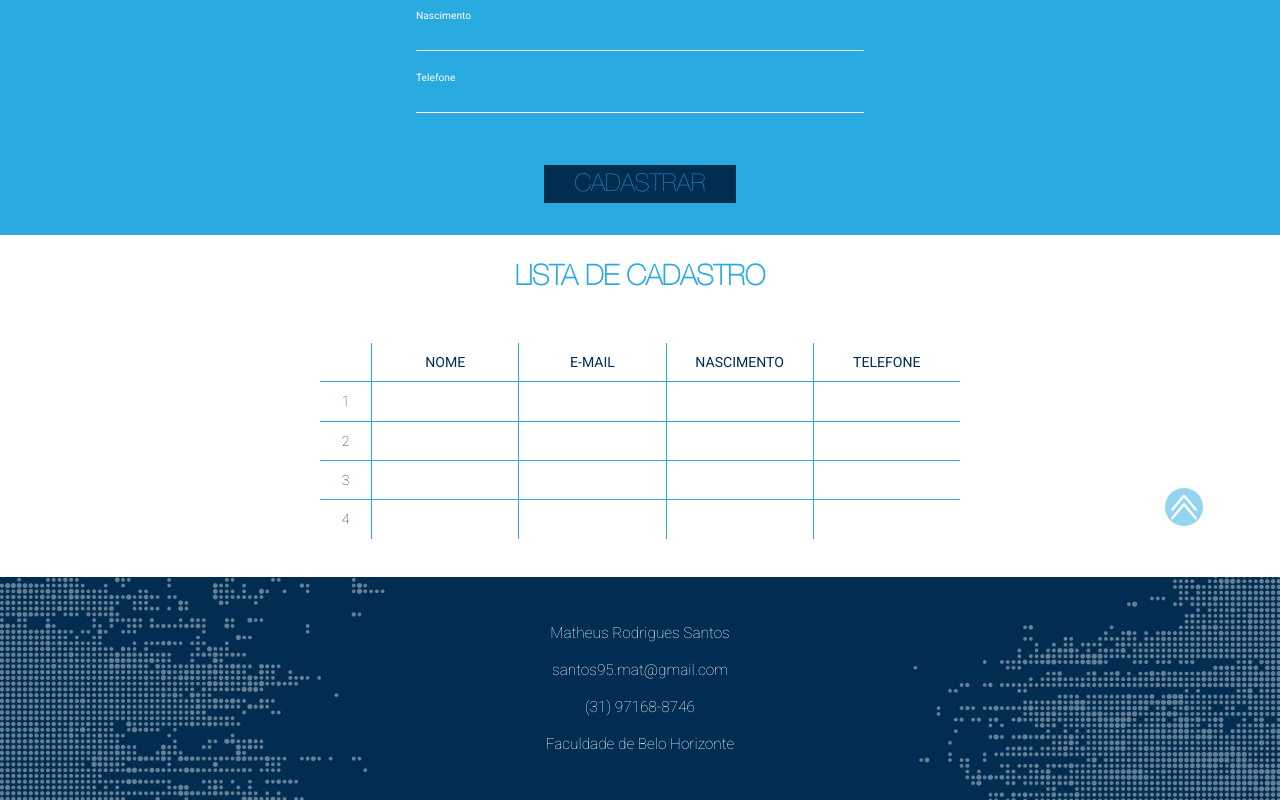
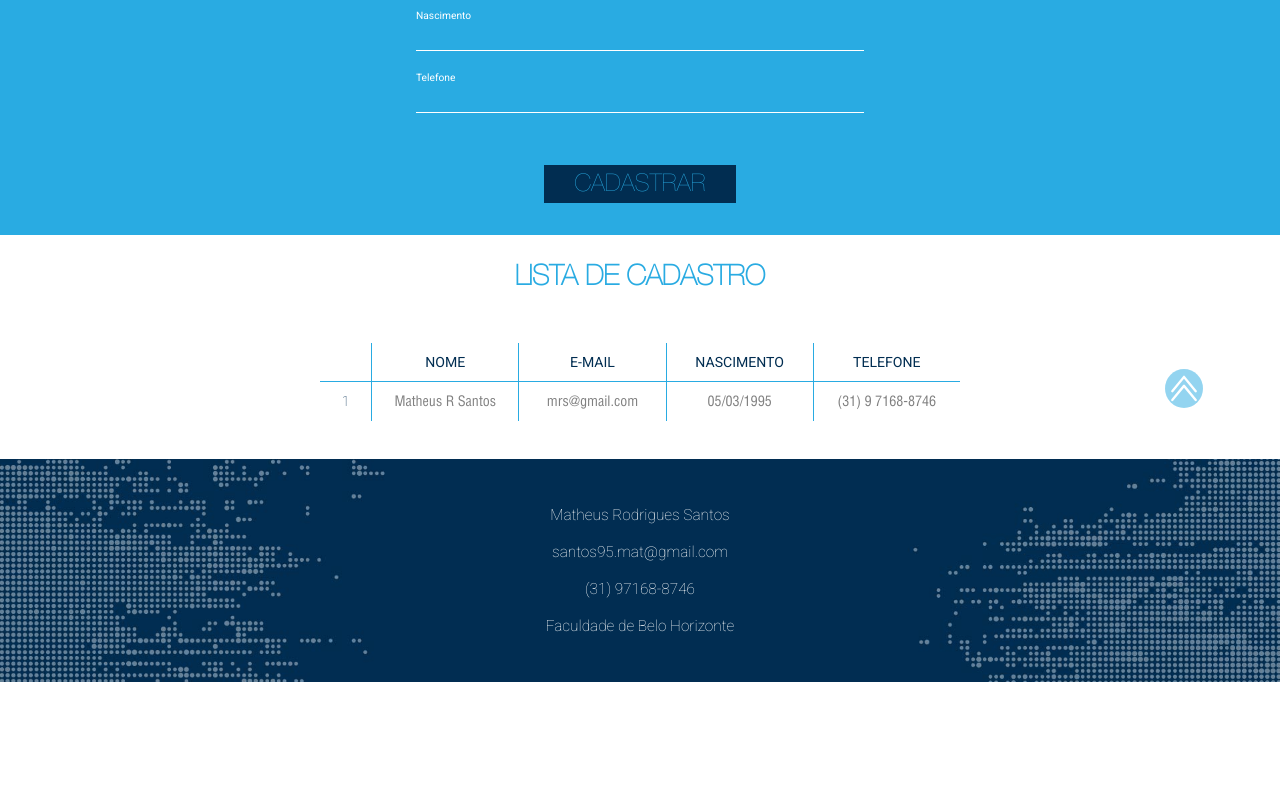
Before and after one commit to santos95mat/indev_app, a React (Vite) app: page / in a window 1280 px wide. Shown: the part 825-1625 px from the top of the page. After the commit the page ends 1507 px from the top, so only its background shows below. Built offline with nearby package versions, Linux system fonts and the light colour scheme; no server answers.

Commit message:
fix axios

```diff
--- a/src/App.jsx
+++ b/src/App.jsx
@@ -9,17 +9,18 @@ import { useRef, useState, useEffect } from "react";
 import axios from "axios";
 
 const baseDados = {
-  nome: "",
-  enail: "",
-  nascimento: "",
-  telefone: ""
+  nome: "Matheus R Santos",
+  email: "mrs@gmail.com",
+  nascimento: "05/03/1995",
+  telefone: "(31) 9 7168-8746"
 }
 
 const App = () => {
-  const [database, setDatabase] = useState([baseDados]);
+  const [database, setDatabase] = useState([]);
   const [datareal, setDatareal] = useState([baseDados]);
 
   const addBlankLine = (data) => {
+
     const blank = {
       nome: " ",
       email: " ",
@@ -42,13 +43,13 @@ const App = () => {
     return newData;
   };
 
-  const setBlankLine = (data) => {
-    setDatareal(addBlankLine(data));
+  const getAxios = async () => {
+    await axios.get('https://indev-api.onrender.com/registered')
+    .then((res) => setDatareal(addBlankLine([baseDados, ...res.data])));
   };
 
   useEffect(() => {
-    axios.get('https://indev-api.onrender.com/registered').then((res) => setDatabase(res.data));
-    setBlankLine(database);
+    getAxios();
   }, [database]);
 
   const registerRef = useRef();
--- a/src/components/Register/index.jsx
+++ b/src/components/Register/index.jsx
@@ -27,6 +27,8 @@ const Register = ({ registerRef, database, setDatabase }) => {
     axios
     .post('https://indev-api.onrender.com/registered', data)
     .then(() => {
+      setDatabase(data);
+
       e.target.form[1].value = "";
       e.target.form[2].value = "";
       setDateValue("");
```
